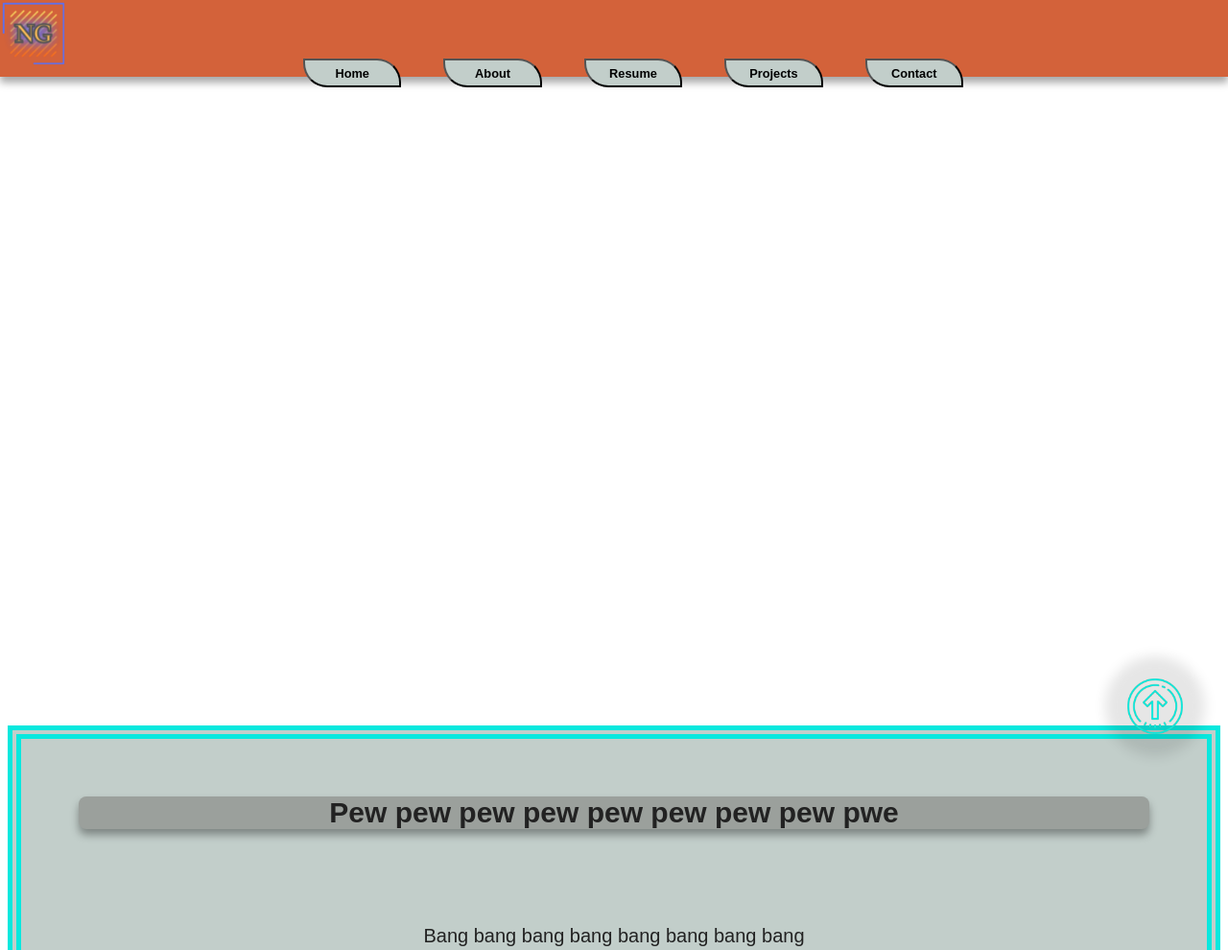
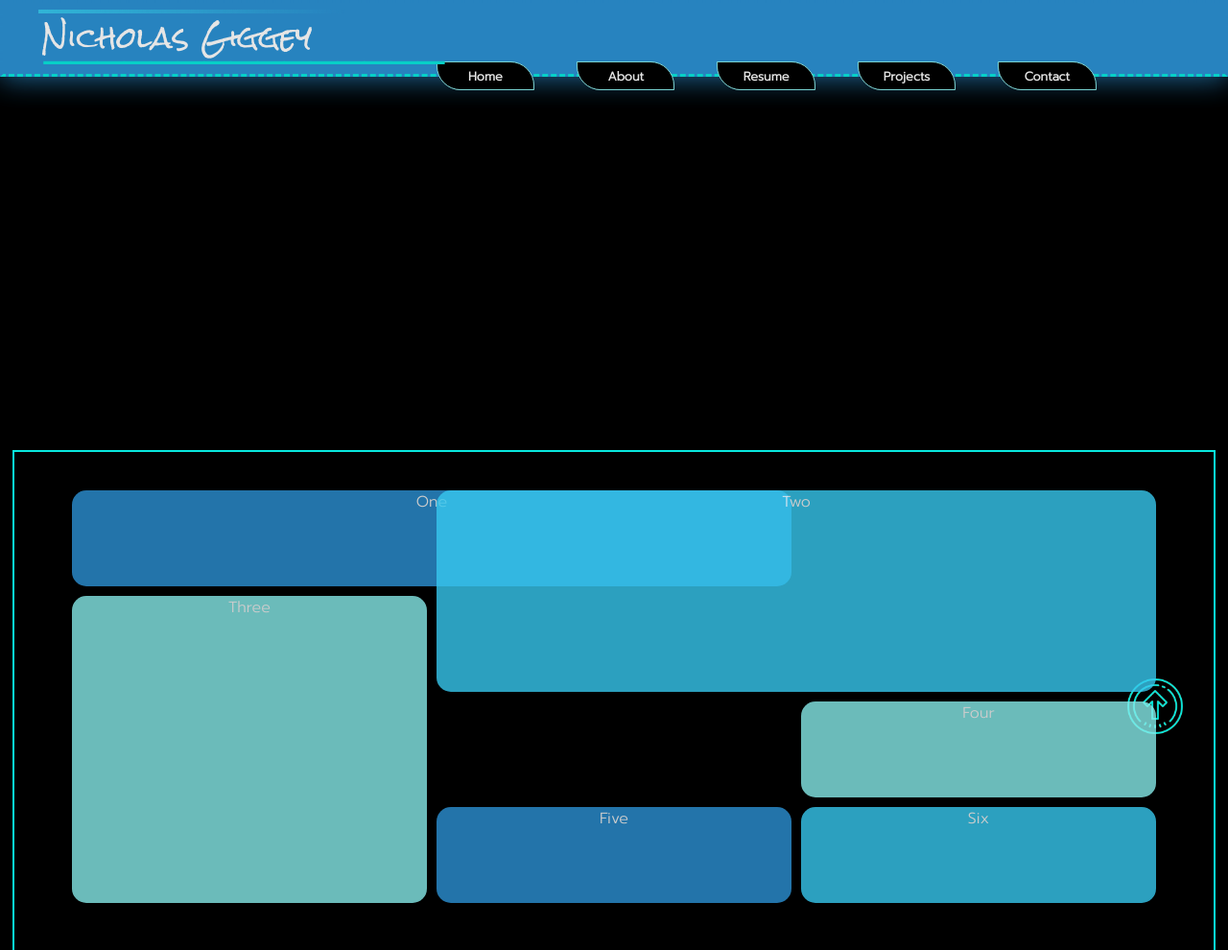
Before and after one commit to nickgiggey/mySite, a plain HTML site: page index.html in a window 1280 px wide. Shown: the top 990 px of the page at 96% size. Drawn offline with Linux system fonts and the light colour scheme; a web font is replaced by a local one.

Commit message:
Formatting bug fixes, new features added, and is now ready for links to be added.

```diff
--- a/index.html
+++ b/index.html
@@ -6,10 +6,11 @@
     <meta http-equiv="X-UA-Compatible" content="IE=edge">
     <title>Project1</title>
     <link rel="stylesheet" type="text/css" href="style.css">
-    <link href="https://fonts.googleapis.com/css2?family=Swanky+and+Moo+Moo&display=swap" rel="stylesheet">
-    <link href="https://fonts.googleapis.com/css2?family=Artifika&display=swap" rel="stylesheet">
-    <link href="https://fonts.googleapis.com/css2?family=Yatra+One&display=swap" rel="stylesheet">
-    <link href="https://fonts.googleapis.com/css2?family=Gideon+Roman&display=swap" rel="stylesheet">
+    <link href="https://fonts.googleapis.com/css2?family=Gideon+Roman&family=Prompt:wght@300&display=swap"
+        rel="stylesheet">
+    <link href="https://fonts.googleapis.com/css2?family=Nothing+You+Could+Do&display=swap" rel="stylesheet">
+    <link href="https://fonts.googleapis.com/css2?family=Permanent+Marker&display=swap" rel="stylesheet">
+    <link href="https://fonts.googleapis.com/css2?family=Rock+Salt&display=swap" rel="stylesheet">
     <meta name="viewport" content="width=device-width, initial-scale=1.0">
 </head>
 
@@ -19,7 +20,8 @@
     <!-- ----------------------------------------Top Nav Bar---------------------------------------- -->
     <div id="navbar">
         <div id="logo">
-            <img id="logo-img" src="FullLogo_Transparent_NoBuffer (2).png">
+            <p id="name">Nicholas Giggey </p>
+            <button class="name-underline color">_______________ </button>
         </div>
         <div id="nav">
             <ul id="links-container">
@@ -36,8 +38,14 @@
         <h1></h1>
     </div>
     <div class="section-2 box">
-        <h1>Pew pew pew pew pew pew pew pew pwe</h1>
-        <p>Bang bang bang bang bang bang bang bang</p>
+        <div class="wrapper">
+            <div class="one">One</div>
+            <div class="two">Two</div>
+            <div class="three">Three</div>
+            <div class="four">Four</div>
+            <div class="five">Five</div>
+            <div class="six">Six</div>
+        </div>
     </div>
     <div class="section-3 box2">
         <h1>Blah blah blah blah blah blah blah</h1>
--- a/style.css
+++ b/style.css
@@ -1,5 +1,8 @@
 * {
   box-sizing: border-box;
+}
+body {
+  background-color: black;
 }
 /* -----------------------------------------------Body------------------------------------------------- */
 /* html, body {
@@ -14,12 +17,54 @@
   width: 100%;
   height: 80px;
   z-index: 500;
-  background-color: #d3623a;
+  background-color: #2c92d5;
+  border: 3px dashed;
+  border-top-color: #2c92d5;
+  border-right-color: #2c92d5;
+  border-bottom-color: #08E8DE;
+  border-left-color: #2c92d5;
+  opacity: 90%;
   position: fixed;
-  box-shadow: 0 6px 8px 0 rgba(0,0,0,.35);
+  box-shadow: 0 2px 30px rgba(44, 146, 213,.80);
 }
 #navbar #nav {
   padding: 25px 5px 5px 5px;
+}
+#name {
+  font-size: 30px;
+  /* text-decoration: underline; */
+  text-decoration-color: #08E8DE;
+  color: white;
+  font-family: 'Nothing You Could Do', cursive;
+  font-family: 'Permanent Marker', cursive;
+  font-family: 'Rock Salt', cursive;
+  margin: 0px 0px 0px 40px;
+}
+.name-underline {
+  font-size: 50px;
+  color: #08E8DE;
+  margin: 0px 0px 0px 40px;
+  position: fixed;
+  top: 10px;
+  left: 0px;
+  width: 25vw;
+  height: 4px;
+  text-align: center;
+  background-color: #00000000;
+  border: none;
+  background-size: 300% 100%;
+  transition: all .4s ease-out;
+}
+.name-underline:hover {
+  background-position: 100% 0;
+  transition: all .4s ease-out;
+}
+.name-underline:focus {
+  outline: none;
+}
+.name-underline.color {
+  position: bottom;
+  background-image: linear-gradient(90deg, #37c9ef, #00000000, #00000000, #00000000);
 }
 #links-container {
   text-align:center;
@@ -35,19 +80,16 @@
 }
 .header-button {
   font-size: 1vw;
-  /* font-family: 'Swanky and Moo Moo', cursive; */
-  /* font-family: 'Artifika', serif; */
-  /* font-family: 'Yatra One', cursive; */
-  font-family: 'Gideon Roman', sans-serif;
+  font-family: 'Prompt', sans-serif;
   width: 8vw;
   font-weight: 600;
-  color: black;
+  color: #fff;
   cursor: pointer;
   margin: 20px;
   height: 30px;
   text-align: center;
-  border: px dashed;
-  border-color: black;
+  border: 1px solid;
+  border-color: #86eae9;
   background-size: 300% 100%;
   border-radius: 0px 25px 0px 25px;
   transition: all .4s ease-in-out;
@@ -60,17 +102,96 @@
   outline: none;
 }
 .header-button.color {
-  background-image: linear-gradient(to left, #c2ceca, #ff8f66, #c2ceca, #c2ceca);
+  background-image: linear-gradient(to left, black, #37c9ef, black, black);
 }
 /* ---------------------------------------------Main Body---------------------------------------------- */
 .box {
   width: 100%;
   height: 600px;
   padding: 40px 60px 250px 60px;
-  color: #222222;
-  font-family: 'Gideon Roman', sans-serif;;
+  color: white;
+  font-family: 'Prompt', sans-serif;
   text-align: center;
   background-repeat: no-repeat;
+}
+.wrapper {
+  display: grid;
+  grid-template-columns: repeat(3, 1fr);
+  gap: 10px;
+  color: white;
+  grid-auto-rows: minmax(100px, auto);
+}
+.one {
+  grid-column: 1 / 3;
+  grid-row: 1;
+  border: 2px none;
+  border-top-color: #2c92d5;
+  border-right-color: #2c92d5;
+  border-bottom-color: #2c92d5;
+  border-left-color: #2c92d5;
+  background-color: #2c92d5;
+  opacity: 80%;
+  border-radius: 15px;
+}
+.two {
+  grid-column: 2 / 4;
+  grid-row: 1 / 3;
+  border: 3px none;
+  border-top-color: #2c92d5;
+  border-right-color: #2c92d5;
+  border-bottom-color: #2c92d5;
+  border-left-color: #2c92d5;
+  background-color: #37c9ef;
+  opacity: 80%;
+  border-radius: 15px;
+}
+.three {
+  grid-column: 1;
+  grid-row: 2 / 5;
+  border: 3px none;
+  border-top-color: #2c92d5;
+  border-right-color: #2c92d5;
+  border-bottom-color: #2c92d5;
+  border-left-color: #2c92d5;
+  background-color: #86eae9;
+  opacity: 80%;
+  border-radius: 15px;
+}
+.four {
+  grid-column: 3;
+  grid-row: 3;
+  border: 3px none;
+  border-top-color: #2c92d5;
+  border-right-color: #2c92d5;
+  border-bottom-color: #2c92d5;
+  border-left-color: #2c92d5;
+  background-color: #86eae9;
+  opacity: 80%;
+  border-radius: 15px;
+}
+.five {
+  grid-column: 2;
+  grid-row: 4;
+  border: 3px none;
+  border-top-color: #2c92d5;
+  border-right-color: #2c92d5;
+  border-bottom-color: #2c92d5;
+  border-left-color: #2c92d5;
+  background-color: #2c92d5;
+  opacity: 80%;
+  border-radius: 15px;
+}
+.six {
+  grid-column: 3;
+  grid-row: 4;
+  border: 3px none;
+  border-top-color: #2c92d5;
+  border-right-color: #2c92d5;
+  border-bottom-color: #2c92d5;
+  border-left-color: #2c92d5;
+  background-color: #37c9ef;
+  opacity: 80%;
+  border-radius: 15px;
 }
 .section-1 .box1 {
   width: 100%;
@@ -80,32 +201,31 @@
   text-align: center;
   opacity: 0.6;
   background-repeat: no-repeat;
+  padding: 40px 20px 25px 20px;
 }
 .section-1 {
   height: 57vmin;
-  /* background-image: url(7871969bbc9656f317aaaab6ff7c99f1.jpg); */
   background-attachment: fixed;
   background-size: 100%;
-  background-color: white;
+  background-color: black;
   background-repeat: no-repeat;
-  padding: 40px 60px 250px 60px;
-  margin: 150px 0px 150px 0px;
+  padding: 40px 20px 25px 20px;
   width: 100%;
-  opacity: 0.6;
 }
 .section-2 {
-  background: #c2ceca;
+  background: black;
   height: 700px;
   width: auto;
-  border: 14px double;
+  border: 2px solid;
   border-top-color: #08E8DE;
   border-right-color: #08E8DE;
   border-bottom-color: #08E8DE;
   border-left-color: #08E8DE;
+  margin: 5px 5px 5px 5px;
 }
 .section-3 {
   height: 57vmin;
-  background-image: url(f26dee8d44b3bb7715cb34ca97633d08.jpeg);
+  background-color: black;
   background-attachment: fixed;
   background-size: 100%;
 }
@@ -123,6 +243,7 @@
   box-shadow: 0 6px 8px 0 rgb(0 0 0 / 35%);
   border-radius: 8px;
   background-color: #9BA09C;
+  margin: 0px;
 }
 .box2 {
   width: 100%;
```
